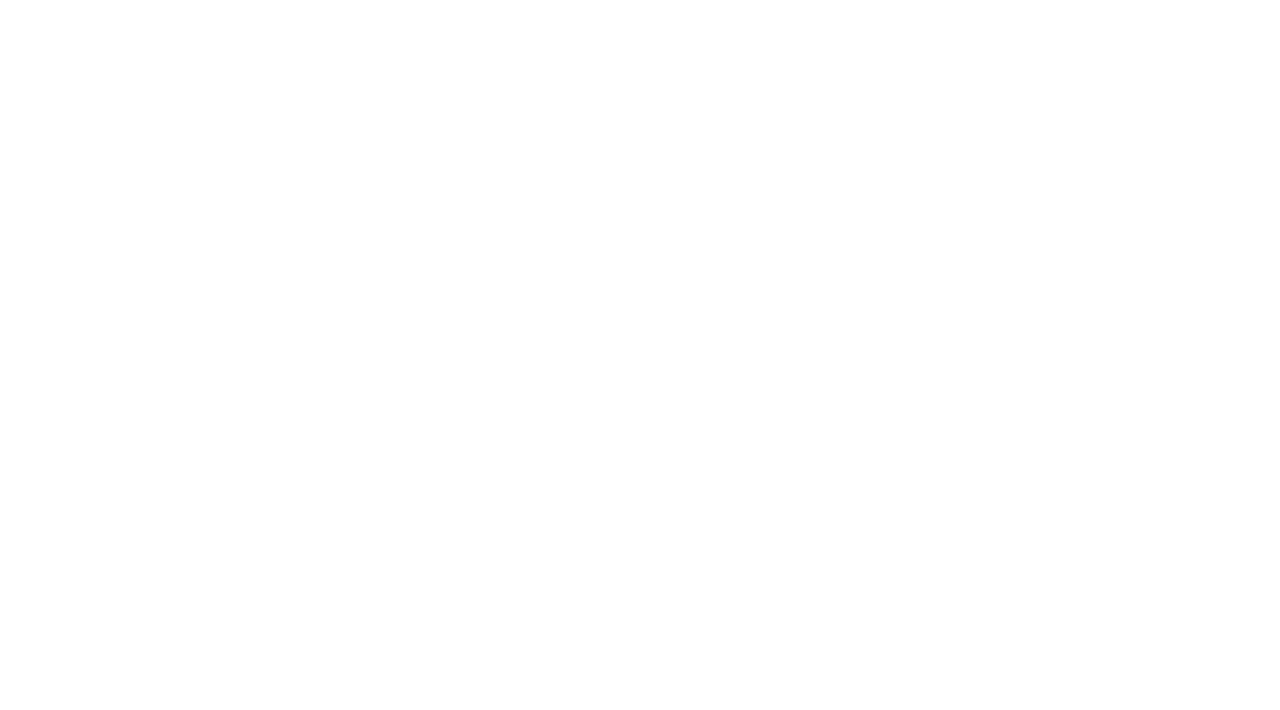
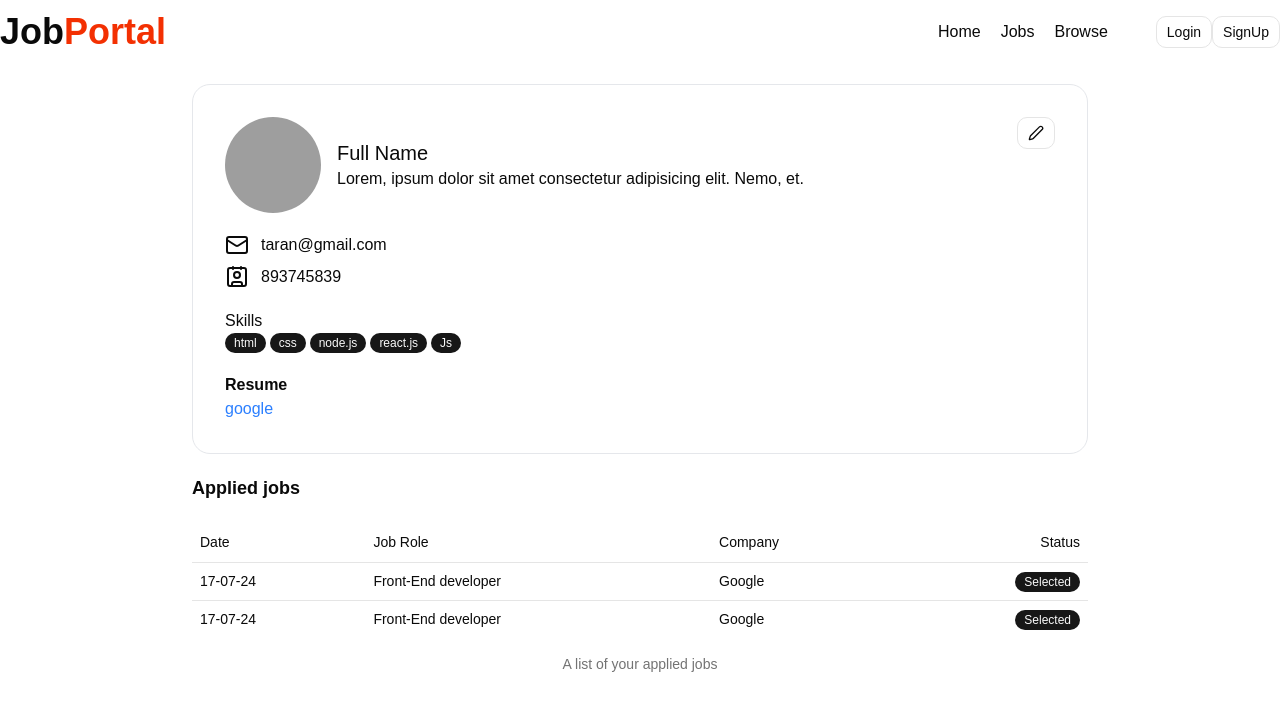
Before and after one commit to taranpreetsingh05/JobPortal, a React app in the folder frontend/: page /profile in a window 1280 px wide. Shown: the top 710 px of the page. Built offline with nearby package versions, Linux system fonts and the light colour scheme; grey boxes are pictures that could not be loaded; the HTML template or start-up script is replaced by a standard one.

Commit message:
added profile page and job details page

```diff
--- a/frontend/src/App.jsx
+++ b/frontend/src/App.jsx
@@ -7,6 +7,7 @@ import Navbar from './components/shared/Navbar'
 import Jobs from './components/Jobs'
 import Browse from "./components/Browse"
 import Profile from './components/Profile'
+import JobDescription from './components/JobDescription'
 const appRouter=createBrowserRouter([
   {path:"/",
   element:<Home/>},
@@ -17,6 +18,10 @@ const appRouter=createBrowserRouter([
   {
     path:"/jobs",
     element:<Jobs/>
+  },
+   {
+    path:"/description/:id",
+    element:<JobDescription/>
   },
   {
     path:"/browse",
--- /dev/null
+++ b/frontend/src/components/AplliedJobTable.jsx
@@ -0,0 +1,44 @@
+import React from 'react'
+import {
+  Table,
+  TableBody,
+  TableCaption,
+  TableCell,
+  TableHead,
+  TableHeader,
+  TableRow,
+} from './ui/table'
+import { Badge } from './ui/badge'
+function AplliedJobTable() {
+  return (
+    <div>
+      <Table>
+        <TableCaption>
+            A list of your applied jobs
+        </TableCaption>
+        <TableHeader>
+            <TableRow>
+                <TableHead>Date</TableHead>
+                <TableHead>Job Role</TableHead>
+                <TableHead>Company</TableHead>
+                <TableHead  className="text-right">Status</TableHead>
+            </TableRow>
+        </TableHeader>
+        <TableBody>
+            {
+                [1,2].map((item,ind)=>{
+                   return <TableRow key={ind}>
+                        <TableCell>17-07-24</TableCell>
+                        <TableCell>Front-End developer</TableCell>
+                        <TableCell>Google</TableCell>
+                        <TableCell className="text-right"><Badge>Selected</Badge></TableCell>
+                    </TableRow>
+                })
+            }
+        </TableBody>
+      </Table>
+    </div>
+  )
+}
+
+export default AplliedJobTable
--- a/frontend/src/components/Job.jsx
+++ b/frontend/src/components/Job.jsx
@@ -4,7 +4,10 @@ import { Bookmark } from 'lucide-react'
 import { Avatar } from './ui/avatar'
 import { AvatarImage } from './ui/avatar'
 import { Badge } from './ui/badge'
+import { useNavigate } from 'react-router-dom'
 function Job() {
+  const navigate=useNavigate();
+  const jobId="78984u99";
   return (
     <div className='border rounded-md border-gray-200 shadow-xl bg-white p-5 '>
         <div className='flex justify-between items-center'>
@@ -40,7 +43,7 @@ function Job() {
         </Badge>
       </div>
       <div className='flex items-center gap-4 mt-4'>
-        <Button variant="outline">Details</Button>
+        <Button onClick={()=>navigate(`/description/${jobId}`)} variant="outline">Details</Button>
         <Button className="bg-[#7209b7]">Save for Later</Button>
       </div>
     </div>
--- /dev/null
+++ b/frontend/src/components/JobDescription.jsx
@@ -0,0 +1,53 @@
+import React from "react";
+import { Badge } from "./ui/badge";
+import { Button } from "./ui/button";
+function JobDescription() {
+  const isApplied=false;
+  return (
+    <div className="max-w-7xl mx-auto my-10">
+      <div className="flex ites-center justify-between">
+        <div>
+      <h1 className="font-bold text-xl">Frontend Developer</h1>
+      <div className="flex items-center gpa-2 mt-4">
+        <Badge className="text-blue-700 font-bold" variant="ghost">
+          12 positions
+        </Badge>
+        <Badge className="text-[#F83002] font-bold" variant="ghost">
+          Part Time
+        </Badge>
+        <Badge className="text-[#7289b7] font-bold" variant="ghost">
+          24LPA
+        </Badge>
+        </div>
+      </div>
+      <Button disabled={isApplied} className={`rounded-lg ${isApplied?'bg-gray-500 cursor-not-allowed':' hover:bg-[#5f32ad]'}`}>{isApplied? 'Applied':'Apply Now'}</Button>
+    </div>
+    <h1 className="border-b-2 border-b-gray-300 font-md py-4">Job Description</h1>
+    <div className="my-4">
+      <h1 className="font-bold my-1">
+        Role: <span className="pl-4 font-normal text-gray-800">Frontend Developer</span>
+      </h1>
+      <h1 className="font-bold my-1">
+        Location: <span className="pl-4 font-normal text-gray-800">Noida</span>
+      </h1>
+      <h1 className="font-bold my-1">
+        Description: <span className="pl-4 font-normal text-gray-800">Lorem ipsum dolor sit amet consectetur adipisicing elit.</span>
+      </h1>
+      <h1 className="font-bold my-1">
+        Experience: <span className="pl-4 font-normal text-gray-800">2yrs or more</span>
+      </h1>
+      <h1 className="font-bold my-1">
+        Salary: <span className="pl-4 font-normal text-gray-800">12lpa</span>
+      </h1>
+      <h1 className="font-bold my-1">
+        Total Applicants: <span className="pl-4 font-normal text-gray-800">4</span>
+      </h1>
+      <h1 className="font-bold my-1">
+        Posted date: <span className="pl-4 font-normal text-gray-800">17-04-2026</span>
+      </h1>
+    </div>
+    </div>
+  );
+}
+
+export default JobDescription;
--- a/frontend/src/components/Profile.jsx
+++ b/frontend/src/components/Profile.jsx
@@ -1,11 +1,80 @@
-import React from 'react'
-
+import React from "react";
+import { Avatar, AvatarImage } from "./ui/avatar";
+import Navbar from "./shared/Navbar";
+import { Button } from "./ui/button";
+import { Pen } from "lucide-react";
+import { Mail, Contact } from "lucide-react";
+import { Badge } from "./ui/badge";
+const skills = ["html", "css", "node.js", "react.js", "Js"];
+import { Label } from "./ui/label";
+import AplliedJobTable from "./AplliedJobTable";
 function Profile() {
+  let isResume = true;
   return (
     <div>
+      <Navbar />
 
+      <div className="max-w-4xl mx-auto bg-white border border-gray-200 rounded-2xl my-5 p-8">
+        <div className="flex justify-between">
+          <div className="flex items-center gap-4">
+            <Avatar className="h-24 w-24">
+              <AvatarImage src="https://www.logodesign.net/logo/line-art-buildings-in-swoosh-1273ld.png?nwm=1&nws=1&industry=company&sf=&txt_keyword=All" />
+            </Avatar>
+            <div>
+              <h1 className="font-medium text-xl">Full Name</h1>
+              <p>
+                Lorem, ipsum dolor sit amet consectetur adipisicing elit. Nemo,
+                et.
+              </p>
+            </div>
+          </div>
+          <Button className="text-right" variant="outline">
+            <Pen />
+          </Button>
+        </div>
+        <div className="my-5">
+          <div className="flex items-center gap-3 my-2">
+            <Mail></Mail>
+            <span>taran@gmail.com</span>
+          </div>
+          <div className="flex items-center gap-3 my-2">
+            <Contact></Contact>
+            <span>893745839</span>
+          </div>
+        </div>
+        <div className="my-5">
+          <h1>Skills</h1>
+          <div className="flex items-center gap-1">
+            {skills.length !== 0 ? (
+              skills.map((item, ind) => {
+                return <Badge key={ind}>{item}</Badge>;
+              })
+            ) : (
+              <span>NA</span>
+            )}
+          </div>
+        </div>
+        <div className="grid w-full-max max-w-sm items-center gpa-1.5">
+          <Label className="text-md font-bold">Resume</Label>
+          {isResume ? (
+            <a
+              target="blank"
+              href="https://google.com"
+              className="text-blue-500 w-full cursor:pointer hover:underline"
+            >
+              google
+            </a>
+          ) : (
+            <span>NA</span>
+          )}
+        </div>
+      </div>
+      <div className="max-w-4xl mx-auto bg-white rounded-xl">
+        <h1 className="font-bold text-lg my-5">Applied jobs</h1>
+        <AplliedJobTable></AplliedJobTable>
+      </div>
     </div>
-  )
+  );
 }
 
-export default Profile
+export default Profile;
--- /dev/null
+++ b/frontend/src/components/ui/table.jsx
@@ -0,0 +1,121 @@
+import * as React from "react"
+
+import { cn } from "@/lib/utils"
+
+function Table({
+  className,
+  ...props
+}) {
+  return (
+    <div data-slot="table-container" className="relative w-full overflow-x-auto">
+      <table
+        data-slot="table"
+        className={cn("w-full caption-bottom text-sm", className)}
+        {...props} />
+    </div>
+  );
+}
+
+function TableHeader({
+  className,
+  ...props
+}) {
+  return (
+    <thead
+      data-slot="table-header"
+      className={cn("[&_tr]:border-b", className)}
+      {...props} />
+  );
+}
+
+function TableBody({
+  className,
+  ...props
+}) {
+  return (
+    <tbody
+      data-slot="table-body"
+      className={cn("[&_tr:last-child]:border-0", className)}
+      {...props} />
+  );
+}
+
+function TableFooter({
+  className,
+  ...props
+}) {
+  return (
+    <tfoot
+      data-slot="table-footer"
+      className={cn("border-t bg-muted/50 font-medium [&>tr]:last:border-b-0", className)}
+      {...props} />
+  );
+}
+
+function TableRow({
+  className,
+  ...props
+}) {
+  return (
+    <tr
+      data-slot="table-row"
+      className={cn(
+        "border-b transition-colors hover:bg-muted/50 has-aria-expanded:bg-muted/50 data-[state=selected]:bg-muted",
+        className
+      )}
+      {...props} />
+  );
+}
+
+function TableHead({
+  className,
+  ...props
+}) {
+  return (
+    <th
+      data-slot="table-head"
+      className={cn(
+        "h-10 px-2 text-left align-middle font-medium whitespace-nowrap text-foreground [&:has([role=checkbox])]:pr-0",
+        className
+      )}
+      {...props} />
+  );
+}
+
+function TableCell({
+  className,
+  ...props
+}) {
+  return (
+    <td
+      data-slot="table-cell"
+      className={cn(
+        "p-2 align-middle whitespace-nowrap [&:has([role=checkbox])]:pr-0",
+        className
+      )}
+      {...props} />
+  );
+}
+
+function TableCaption({
+  className,
+  ...props
+}) {
+  return (
+    <caption
+      data-slot="table-caption"
+      className={cn("mt-4 text-sm text-muted-foreground", className)}
+      {...props} />
+  );
+}
+
+export {
+  Table,
+  TableHeader,
+  TableBody,
+  TableFooter,
+  TableHead,
+  TableRow,
+  TableCell,
+  TableCaption,
+}
```
